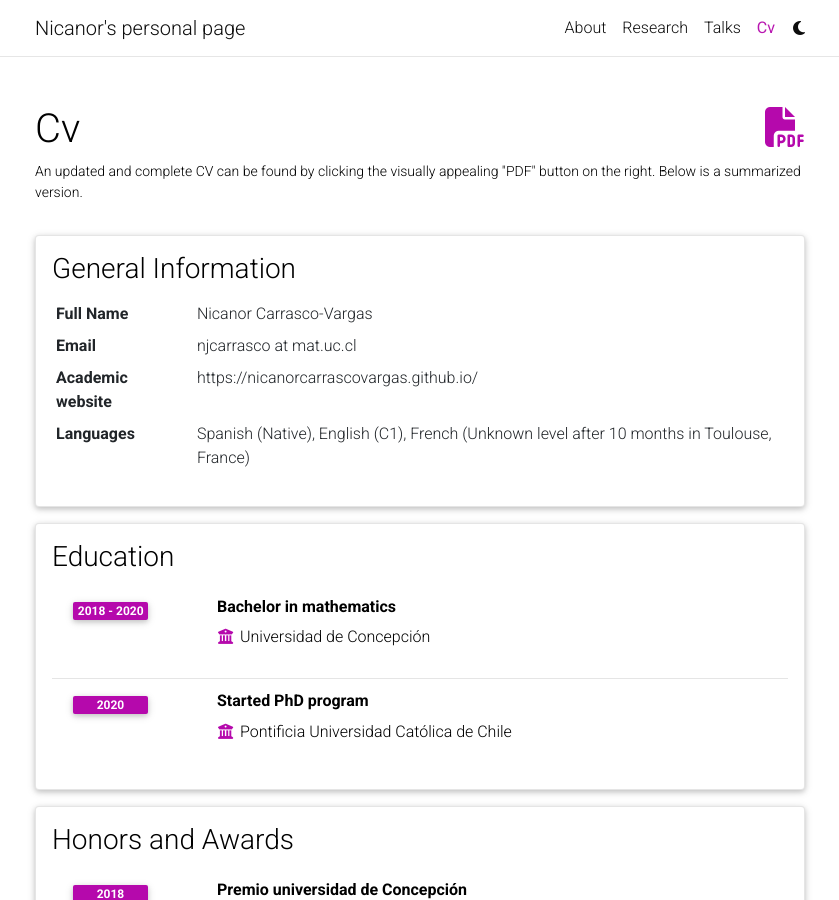
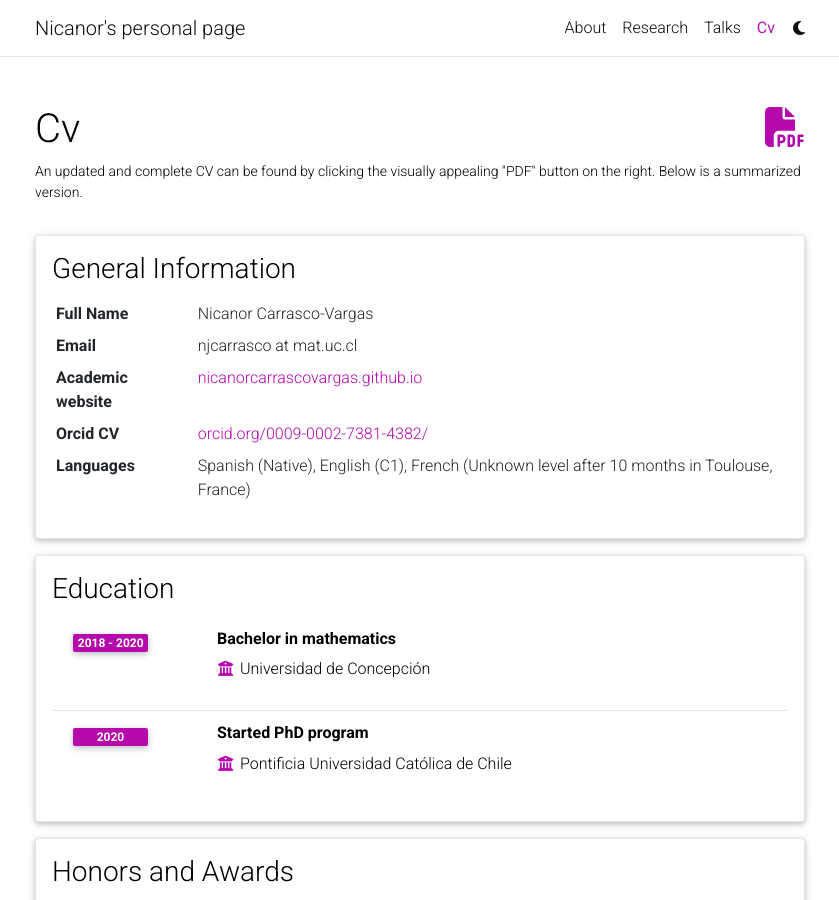
Before and after one commit to nicanorcarrascovargas/nicanorcarrascovargas.github.io, a Jekyll site: the page built from _pages/cv.md, in a window 1280 px wide and 900 px high. Shown: the whole window, without its empty margins (220-1059 px from the left). Built offline with Jekyll 4.4.1, drawn with Linux system fonts in a browser that asks for light colours; comment, search, counter and statistics services are not loaded; a style sheet for code colours, icons or effects is not loaded.

Commit message:
Update cv.yml

```diff
--- a/_data/cv.yml
+++ b/_data/cv.yml
@@ -6,7 +6,9 @@
     - name: Email
       value: njcarrasco at mat.uc.cl
     - name: Academic website
-      value: https://nicanorcarrascovargas.github.io/
+      value: <a href="https://nicanorcarrascovargas.github.io">nicanorcarrascovargas.github.io</a>
+    - name: Orcid CV
+      value: <a href="https://orcid.org/0009-0002-7381-4382/print">orcid.org/0009-0002-7381-4382/</a>
     - name: Languages
       value: Spanish (Native), English (C1), French (Unknown level after 10 months in Toulouse, France)
 
```
